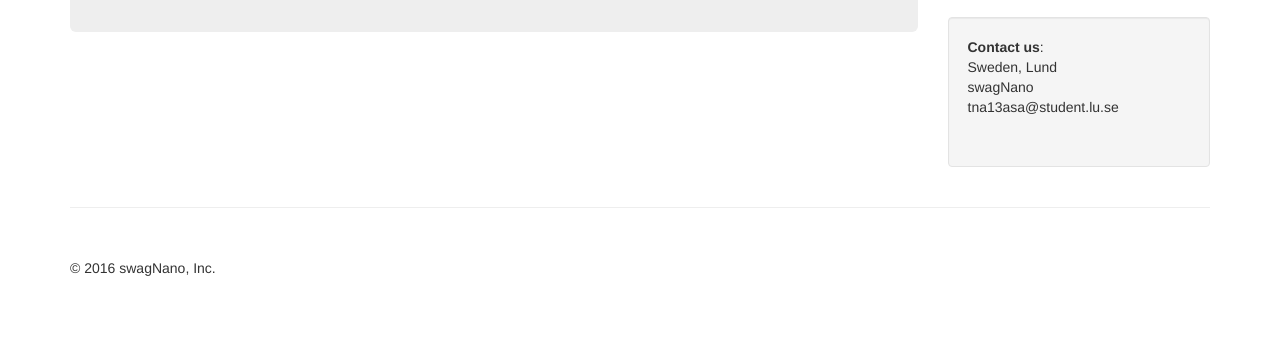
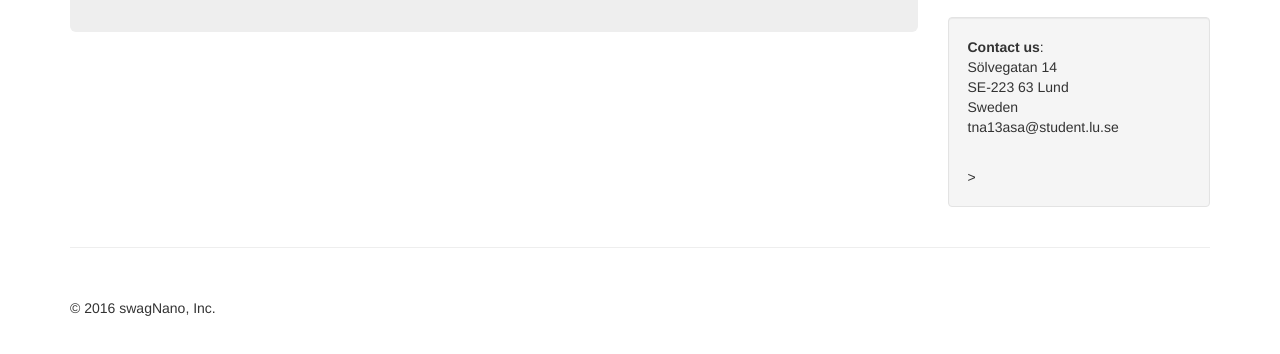
Before and after one commit to stm2013/test7, a plain HTML site: page gallery.html in a window 1280 px wide. Shown: the part 238-592 px from the top of the page. Drawn offline with nearby package versions, Linux system fonts and the light colour scheme; a script that the page names is missing.

Commit message:
Update gallery.html

```diff
--- a/gallery.html
+++ b/gallery.html
@@ -100,9 +100,10 @@
             </div>
             <div class="well hidden-xs">
                 <p><b>Contact us</b>:<br>
-                    Sweden, Lund<br>
-                    swagNano<br>
-                    tna13asa@student.lu.se</p><br>
+                    Sölvegatan 14<br>
+                    SE-223 63 Lund <br>
+                    Sweden<br>
+                    tna13asa@student.lu.se</p><br>>
             </div>
         </div>
     </div>
```
